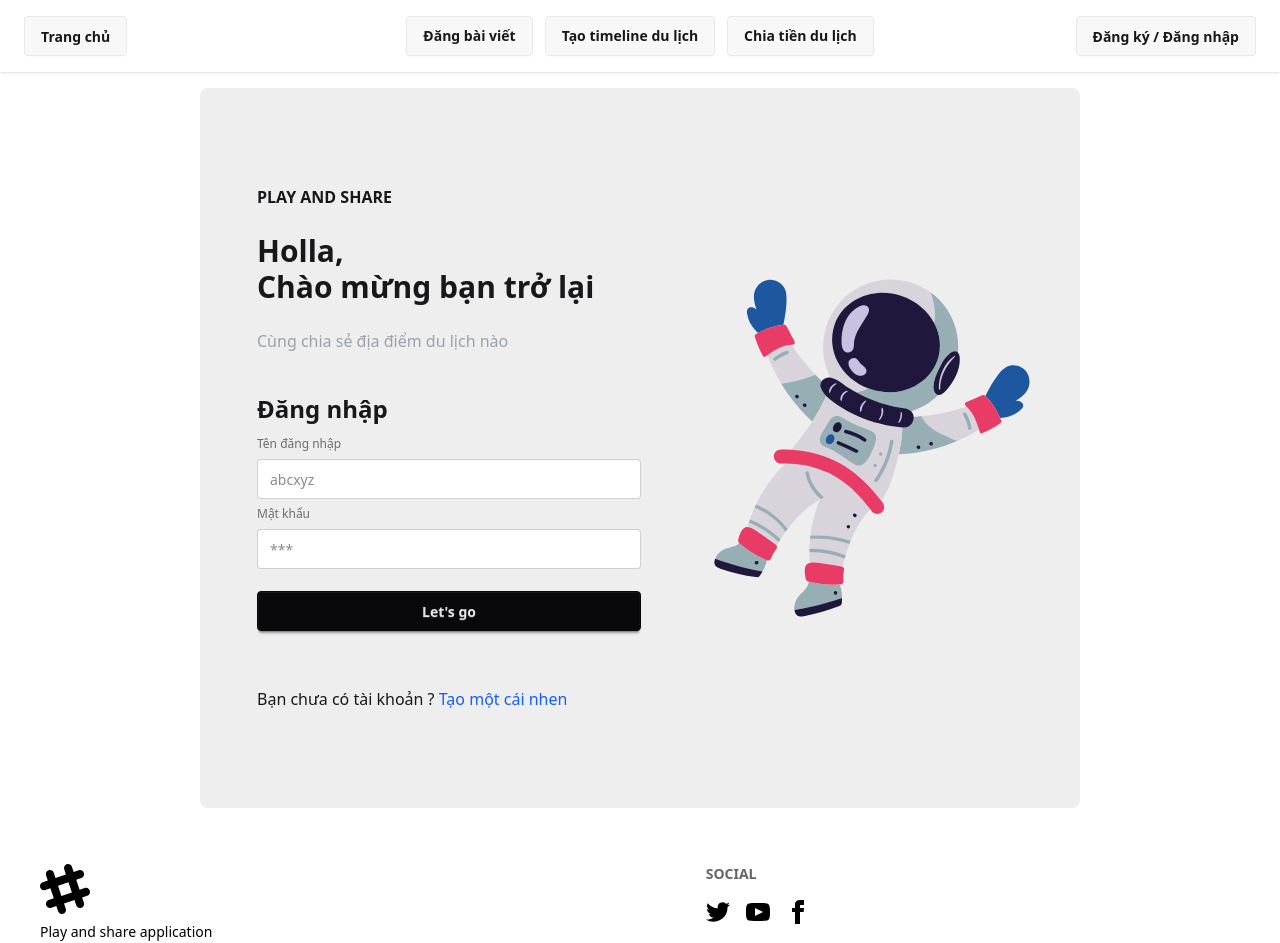
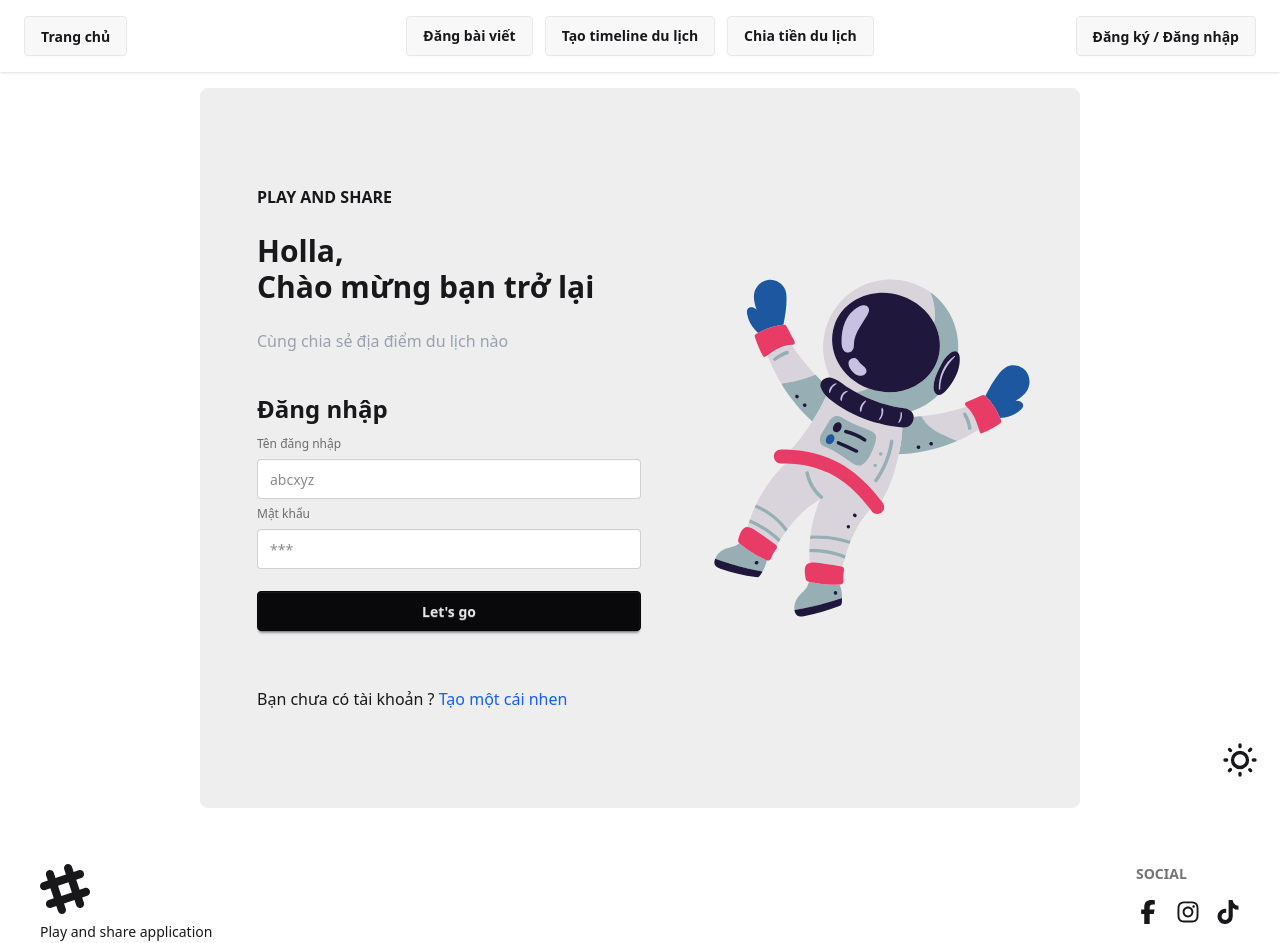
Before and after one commit to 19anim/playandshare_FE, a React (Vite) app: page /signin in a window 1280 px wide. Shown: the top 943 px of the page. Built offline with nearby package versions, Linux system fonts and the light colour scheme; no server answers.

Commit message:
modify color mode and change the footer

```diff
--- a/src/App.jsx
+++ b/src/App.jsx
@@ -18,6 +18,7 @@ import EditScheduleDetail from "./pages/editSchedultDetail.page";
 import Calculator from "./pages/calculator.page";
 import CalculatorDetail from "./components/calculator/calculatorDetail.component";
 import NotFound from "./pages/notFound.page";
+import ThemeToggle from "./components/ThemeToggle/themeToggle.component";
 
 import store from "./store/store";
 import token from "./helper/token";
@@ -122,6 +123,7 @@ const App = () => {
   return (
     <div className={`App w-screen ${mode === "dark" ? "dark" : ""}`}>
       <RouterProvider router={router} />
+      <ThemeToggle />
     </div>
   );
 };
--- a/src/components/Footer/footer.component.jsx
+++ b/src/components/Footer/footer.component.jsx
@@ -1,8 +1,11 @@
-import React from "react";
+import { FaFacebookF as Facebook } from "react-icons/fa6";
+import { FaThreads as Thread } from "react-icons/fa6";
+import { FaInstagram as Instagram } from "react-icons/fa6";
+import { FaTiktok as Tiktok } from "react-icons/fa6";
 
 const Footer = () => {
   return (
-    <footer className="footer sm:footer-horizontal bg-base-100 text-black p-10">
+    <footer className="footer sm:footer-horizontal justify-between bg-base-100  p-10">
       <aside>
         <svg
           width="50"
@@ -18,44 +21,20 @@ const Footer = () => {
         <p>
           Play and share application
           <br />
-          Providing reliable tech since 2025
+          Giúp bạn có những chuyến đi vui vẻ và trọn vẹn hơn!
         </p>
       </aside>
       <nav>
         <h6 className="footer-title">Social</h6>
-        <div className="grid grid-flow-col gap-4">
-          <a>
-            <svg
-              xmlns="http://www.w3.org/2000/svg"
-              width="24"
-              height="24"
-              viewBox="0 0 24 24"
-              className="fill-current"
-            >
-              <path d="M24 4.557c-.883.392-1.832.656-2.828.775 1.017-.609 1.798-1.574 2.165-2.724-.951.564-2.005.974-3.127 1.195-.897-.957-2.178-1.555-3.594-1.555-3.179 0-5.515 2.966-4.797 6.045-4.091-.205-7.719-2.165-10.148-5.144-1.29 2.213-.669 5.108 1.523 6.574-.806-.026-1.566-.247-2.229-.616-.054 2.281 1.581 4.415 3.949 4.89-.693.188-1.452.232-2.224.084.626 1.956 2.444 3.379 4.6 3.419-2.07 1.623-4.678 2.348-7.29 2.04 2.179 1.397 4.768 2.212 7.548 2.212 9.142 0 14.307-7.721 13.995-14.646.962-.695 1.797-1.562 2.457-2.549z"></path>
-            </svg>
+        <div className="grid grid-flow-col gap-4 justify-center items-center">
+          <a target="_blank" href="https://www.facebook.com/19.anim/">
+            <Facebook className="text-2xl" />
           </a>
-          <a>
-            <svg
-              xmlns="http://www.w3.org/2000/svg"
-              width="24"
-              height="24"
-              viewBox="0 0 24 24"
-              className="fill-current"
-            >
-              <path d="M19.615 3.184c-3.604-.246-11.631-.245-15.23 0-3.897.266-4.356 2.62-4.385 8.816.029 6.185.484 8.549 4.385 8.816 3.6.245 11.626.246 15.23 0 3.897-.266 4.356-2.62 4.385-8.816-.029-6.185-.484-8.549-4.385-8.816zm-10.615 12.816v-8l8 3.993-8 4.007z"></path>
-            </svg>
+          <a target="_blank" href="https://www.instagram.com/19.anim/">
+            <Instagram className="text-2xl" />
           </a>
-          <a>
-            <svg
-              xmlns="http://www.w3.org/2000/svg"
-              width="24"
-              height="24"
-              viewBox="0 0 24 24"
-              className="fill-current"
-            >
-              <path d="M9 8h-3v4h3v12h5v-12h3.642l.358-4h-4v-1.667c0-.955.192-1.333 1.115-1.333h2.885v-5h-3.808c-3.596 0-5.192 1.583-5.192 4.615v3.385z"></path>
-            </svg>
+          <a target="_blank" href="https://www.tiktok.com/@odayiembanthuochoconhuou">
+            <Tiktok className="text-2xl" />
           </a>
         </div>
       </nav>
--- a/src/components/schedule/scheduleTasks.component.jsx
+++ b/src/components/schedule/scheduleTasks.component.jsx
@@ -47,11 +47,11 @@ const ScheduleTasks = ({ tasks, handleSetTasks = null, isEditMode }) => {
             ))}
           </div>
         ) : (
-          <div className="space-y-4 bg-base-100 dark:bg-base-800 p-6 rounded-lg border border-base-300 dark:border-base-700 shadow-sm">
+          <div className="space-y-4 bg-base-100 dark:bg-stone-800 p-6 rounded-lg border border-base-300 dark:border-stone-600 shadow-sm">
             {tasks.map((task, index) => (
               <div
                 key={task.id}
-                className="p-4 border border-base-300 dark:border-base-700 rounded-lg bg-base-50 dark:bg-base-700 shadow-sm hover:shadow-md transition-shadow"
+                className="p-4 border border-base-300 dark:border-stone-600 rounded-lg bg-base-50 dark:bg-stone-700 shadow-sm hover:shadow-md transition-shadow"
               >
                 <h3 className="text-lg font-semibold mb-2 text-base-900 dark:text-base-50">
                   {task.name}
--- a/src/pages/scheduleDetail.page.jsx
+++ b/src/pages/scheduleDetail.page.jsx
@@ -61,7 +61,7 @@ const ScheduleDetail = () => {
           <i className="fa fa-arrow-left" aria-hidden="true"></i> Quay lại
         </Link>
         <div className="grid lg:grid-cols-2 grid-cols-1 gap-8">
-          <div className="bg-base-100 dark:bg-base-800 rounded-lg p-6 shadow-sm border border-base-300 dark:border-base-700">
+          <div className="bg-base-100 dark:bg-stone-800 rounded-lg p-6 shadow-sm border border-base-300 dark:border-stone-600">
             <h1 className="text-2xl font-bold mb-6 text-base-900 dark:text-base-50">
               Thông tin chung
             </h1>
@@ -71,14 +71,14 @@ const ScheduleDetail = () => {
                   <h3 className="font-semibold text-lg text-base-900 dark:text-base-50">
                     Địa điểm
                   </h3>
-                  <p className="text-base-700 dark:text-base-300">{currentSchedule.location}</p>
+                  <p className="text-base-700">{currentSchedule.location}</p>
                 </div>
                 <div>
                   <h3 className="font-semibold text-base-900 dark:text-base-50">Thời gian</h3>
-                  <p className="text-base-700 dark:text-base-300">
+                  <p className="text-base-700">
                     Từ: {new Date(currentSchedule.departureDate).toLocaleDateString()}
                   </p>
-                  <p className="text-base-700 dark:text-base-300">
+                  <p className="text-base-700">
                     Đến: {new Date(currentSchedule.returnDate).toLocaleDateString()}
                   </p>
                 </div>
@@ -91,11 +91,11 @@ const ScheduleDetail = () => {
                       key={infor._id}
                       className="grid grid-cols-2 gap-2 mb-3 pb-3 border-b border-base-300 dark:border-base-700 last:border-b-0"
                     >
-                      <div className="text-base-600 dark:text-base-300 font-medium flex items-center gap-2">
+                      <div className="text-base-600 font-medium flex items-center gap-2">
                         <i className="fa-solid fa-circle-info text-base-500 dark:text-base-400"></i>
                         {infor.title}
                       </div>
-                      <div className="text-base-700 dark:text-base-300">{infor.content}</div>
+                      <div className="text-base-700">{infor.content}</div>
                     </div>
                   ))}
                 </div>
--- /dev/null
+++ b/tailwind.config.js
@@ -0,0 +1,12 @@
+/** @type {import('tailwindcss').Config} */
+export default {
+  content: ["./index.html", "./src/**/*.{js,jsx,ts,tsx}"],
+  darkMode: ["selector", '[data-theme="dark"]'],
+  theme: {
+    extend: {},
+  },
+  plugins: [require("daisyui")],
+  daisyui: {
+    themes: ["light", "dark"],
+  },
+};
```
